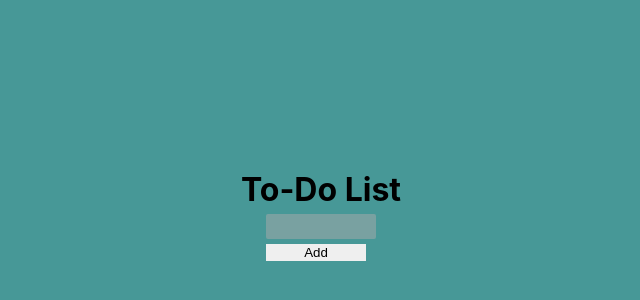
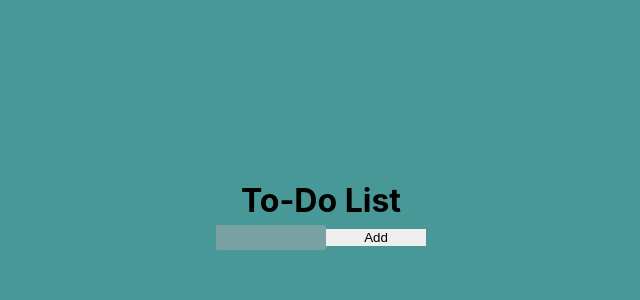
Before and after one commit to 1tav0/ReactJS, a React (Create React App) app: page / in a window 1280 px wide. Shown: the part 182-482 px from the top of the page, without its empty margins (319-959 px from the left). Built offline with nearby package versions, Linux system fonts and the light colour scheme.

Commit message:
passing state data in component tree

```diff
--- /dev/null
+++ b/src/Components/InputArea.js
@@ -0,0 +1,30 @@
+import React, { useState } from 'react'
+
+const InputArea = (props) => {
+  const [inputText, setInputText] = useState("");
+
+  function handleChange(event){
+    const newValue = event.target.value;
+    setInputText(newValue);
+  }
+
+  return (
+    <div>
+      <input
+        type="text"
+        onChange={handleChange}
+        value={inputText}
+      />
+      <button
+        onClick={() => {
+          props.onAdd(inputText);
+          setInputText("");
+        }}
+      >
+        <span>Add</span>
+      </button>
+    </div>
+  )
+}
+
+export default InputArea
--- a/src/Components/Spread.js
+++ b/src/Components/Spread.js
@@ -1,22 +1,18 @@
 import React, { useState } from 'react'
 import TodoItem from './TodoItem';
+import InputArea from './InputArea';
 const Spread = () => {
-  const [inputText, setInputText] = useState("");
   const [items, setItems] = useState([]);
 
-  function handleChange(event){
-    const newValue = event.target.value;
-    setInputText(newValue);
-  }
 
-  function addItem() {
+  function addItem(inputText) {
     setItems((prevItems) => {
       //we return a new array with the previous items and what we have in the input from the user
       return [...prevItems, inputText]
     })
 
     //to clear what we type
-    setInputText("");
+
   }
 
   function deleteItem(id) {
@@ -33,16 +29,9 @@ const Spread = () => {
         <h1>To-Do List</h1>
       </div>
       <div className="form">
-        <input
-          type="text"
-          onChange={handleChange}
-          value={inputText}
+        <InputArea
+          onAdd={addItem}
         />
-        <button
-          onClick={addItem}
-        >
-          <span>Add</span>
-        </button>
       </div>
       <div>
         <ul>
```
